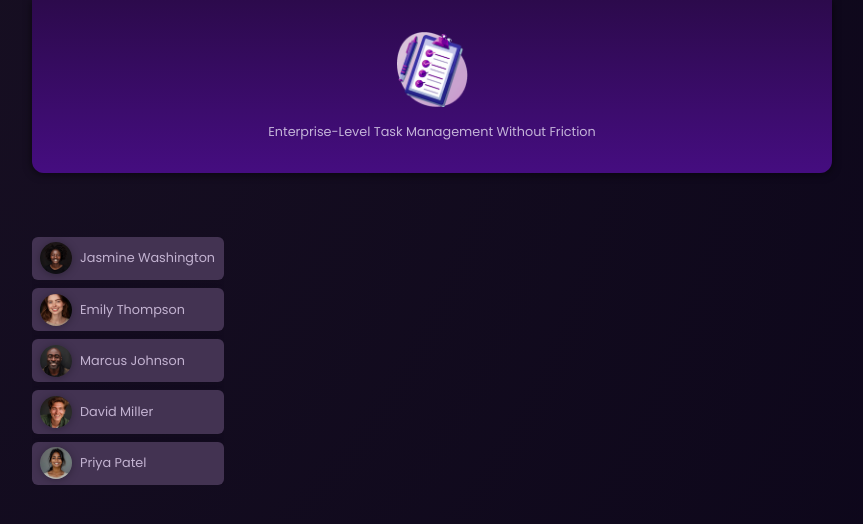
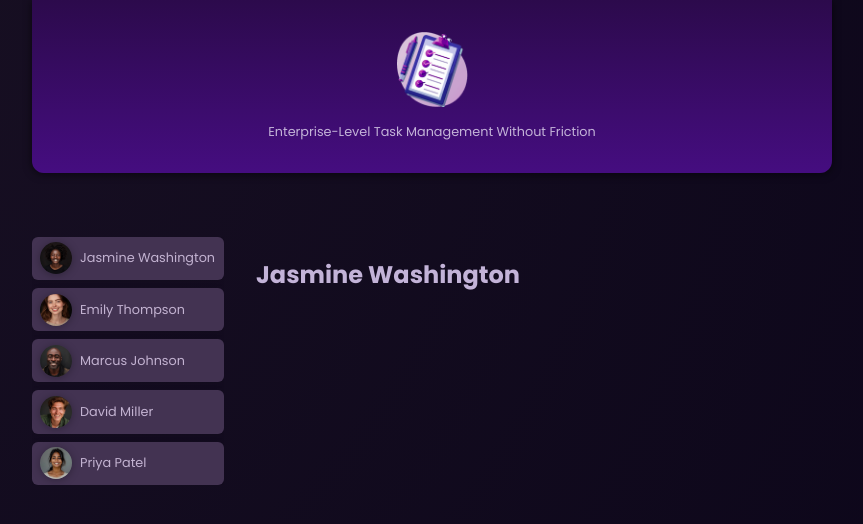
Before and after one commit to Acatrinei-Bogdan-Stefan/todo-list, an Angular app: page / in a window 1280 px wide. Shown: the top 524 px of the page, without its empty margins (208-1071 px from the left). Built offline with nearby package versions, Linux system fonts and the light colour scheme.

Commit message:
Version 0.04

```diff
--- a/src/app/app.component.html
+++ b/src/app/app.component.html
@@ -43,4 +43,6 @@
       (select)="onSelectUser($event)"/>
     </li>
   </ul>
+
+  <app-tasks [name]="selectedUser.name"/>
 </main>
--- a/src/app/app.component.ts
+++ b/src/app/app.component.ts
@@ -2,19 +2,25 @@
 import { HeaderComponent } from './header/header.component';
 import { UserComponent } from './user/user.component';
 import { DUMMY_USERS } from './dummy-users';
+import { TasksComponent } from './tasks/tasks.component';
 
 @Component({
   selector: 'app-root',
   standalone: true,
-  imports: [HeaderComponent, UserComponent],
+  imports: [HeaderComponent, UserComponent, TasksComponent],
   templateUrl: './app.component.html',
   styleUrl: './app.component.css',
 })
 
 export class AppComponent {
   users = DUMMY_USERS;
+  selectedUserId = 'u1';
+
+  get selectedUser(){
+    return this.users.find((user) => user.id === this.selectedUserId)!;
+  }
 
   onSelectUser(id: string){
-    console.log('Selected user with id ' + id)
+    this.selectedUserId = id;
   }
 }
--- /dev/null
+++ b/src/app/tasks/tasks.component.html
@@ -0,0 +1 @@
+<h2>{{ name }}</h2>
```
Also changed, not shown: src/app/tasks/tasks.component.ts (added, +13 -0 lines), src/app/tasks/tasks.component.css (added), src/app/user/user.component.ts (line endings or trailing spaces).
